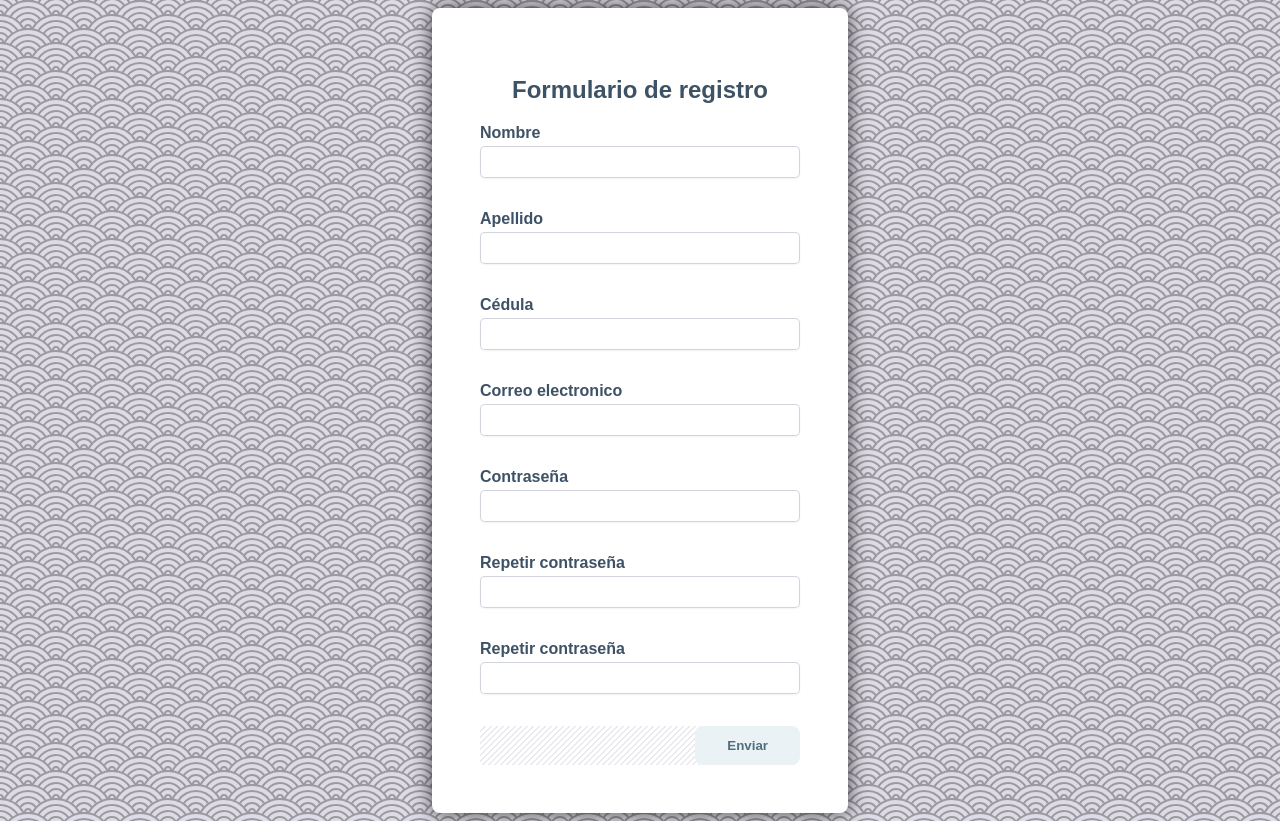
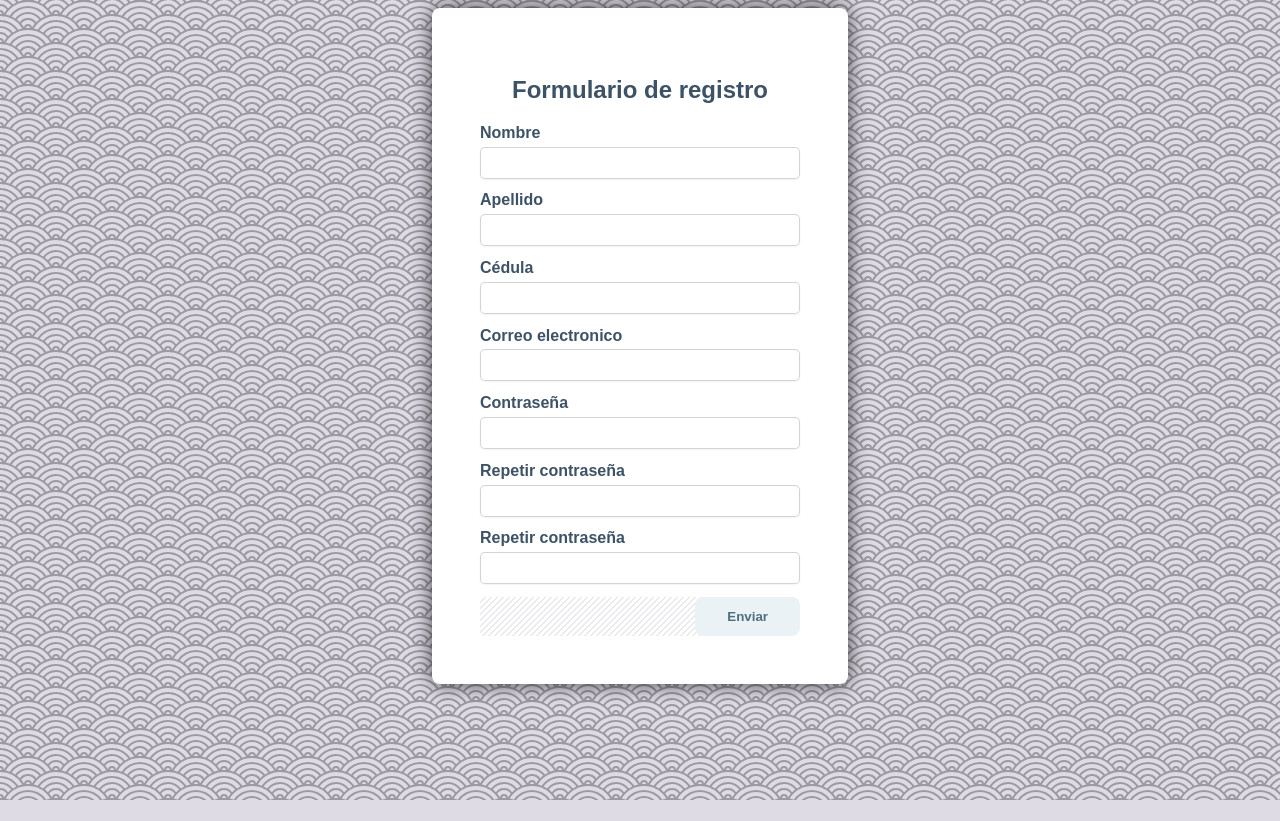
Before and after one commit to juanalopez1/formulario, a plain HTML site: page form.html in a window 1280 px wide. After the commit the page ends 800 px from the top, so only its background shows below. Drawn offline with Linux system fonts and the light colour scheme.

Commit message:
reduced margins

```diff
--- a/styles.css
+++ b/styles.css
@@ -31,14 +31,14 @@
     width: 100%;
     font-weight: 700;
     text-align: left;
-    margin-bottom: 0.25rem;
+    margin-bottom: 0.3rem;
 }
 
 input {
     all: unset;
     padding: 0.25rem 0.5rem;
     line-height: 1.5em;
-    margin-bottom: 2rem;
+    margin-bottom: 0.8rem;
     box-sizing: border-box;
     width: 100%;
     align-self: center;
```
